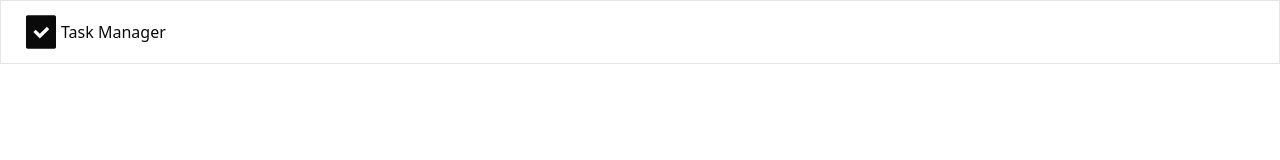
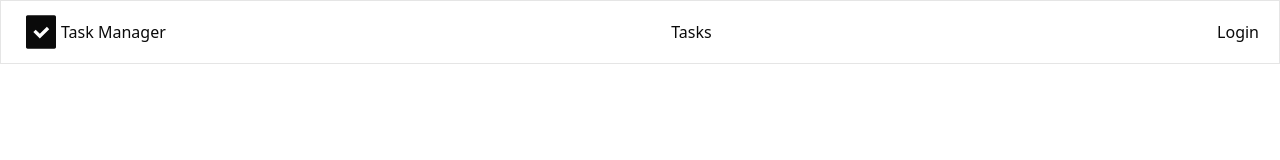
Before and after one commit to Mehedi86/Mehedi86-todo-app-with-react-shadcn_ui-redux-project-5, a React (Vite) app: page / in a window 1280 px wide. Shown: the top 160 px of the page. Built offline with nearby package versions, Linux system fonts and the light colour scheme.

Commit message:
added: layout

```diff
--- a/src/components/layout/Navbar.tsx
+++ b/src/components/layout/Navbar.tsx
@@ -1,12 +1,24 @@
 import React from 'react'
 import { RiTaskFill } from "react-icons/ri";
+import { Link } from 'react-router';
 
 const Navbar = () => {
     return (
-        <nav className='max-w-7xl mx-auto h-16 flex items-center gap-3 px-5 border'>
+        <nav className='max-w-7xl mx-auto h-16 flex justify-between items-center gap-3 px-5 border'>
+            {/* left side logo */}
             <div className='flex items-center'>
-                < RiTaskFill size={40}/>
+                < RiTaskFill size={40} />
                 <h1>Task Manager</h1>
+            </div>
+            {/* middle side nav items */}
+            <div>
+                <Link to="/tasks">Tasks</Link>
+
+            </div>
+
+            {/* right side items */}
+            <div>
+                <Link to="/tasks">Login</Link>
             </div>
         </nav>
     )
```
